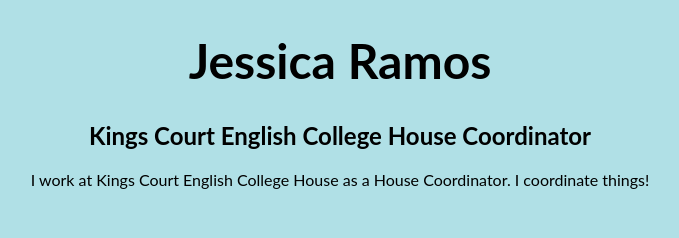
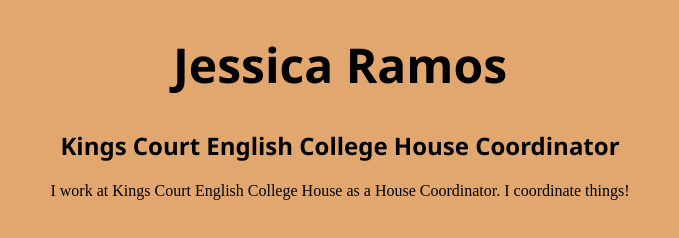
Before and after one commit to ramosj8256/ramosj8256.github.io, a plain HTML site: page index.html in a window 1280 px wide. Shown: the whole page, without its empty margins (300-979 px from the left). Drawn offline with Linux system fonts and the light colour scheme.

Commit message:
Update index.html

```diff
--- a/index.html
+++ b/index.html
@@ -4,9 +4,9 @@
 <title>Jessica Ramos</title>
 </head>
 <body>
-<body style="background-color:powderblue;">
-<h1 style="text-align:center;font-size:300%;font-family:lato;">Jessica Ramos</h1>
-<h2 style="text-align:center;font-size:150%;font-family:lato;">Kings Court English College House Coordinator</h2>
-<p style="text-align:center;font-family:lato;">I work at Kings Court English College House as a House Coordinator. I coordinate things!</p>
+<body style="background-color:#E2A76F;">
+<h1 style="text-align:center;font-size:300%;font-family:Segoe UI;">Jessica Ramos</h1>
+<h2 style="text-align:center;font-size:150%;font-family:Segoe UI;">Kings Court English College House Coordinator</h2>
+<p style="text-align:center;font-family:Senoe UI;">I work at Kings Court English College House as a House Coordinator. I coordinate things!</p>
 </body>
 </html>
```
